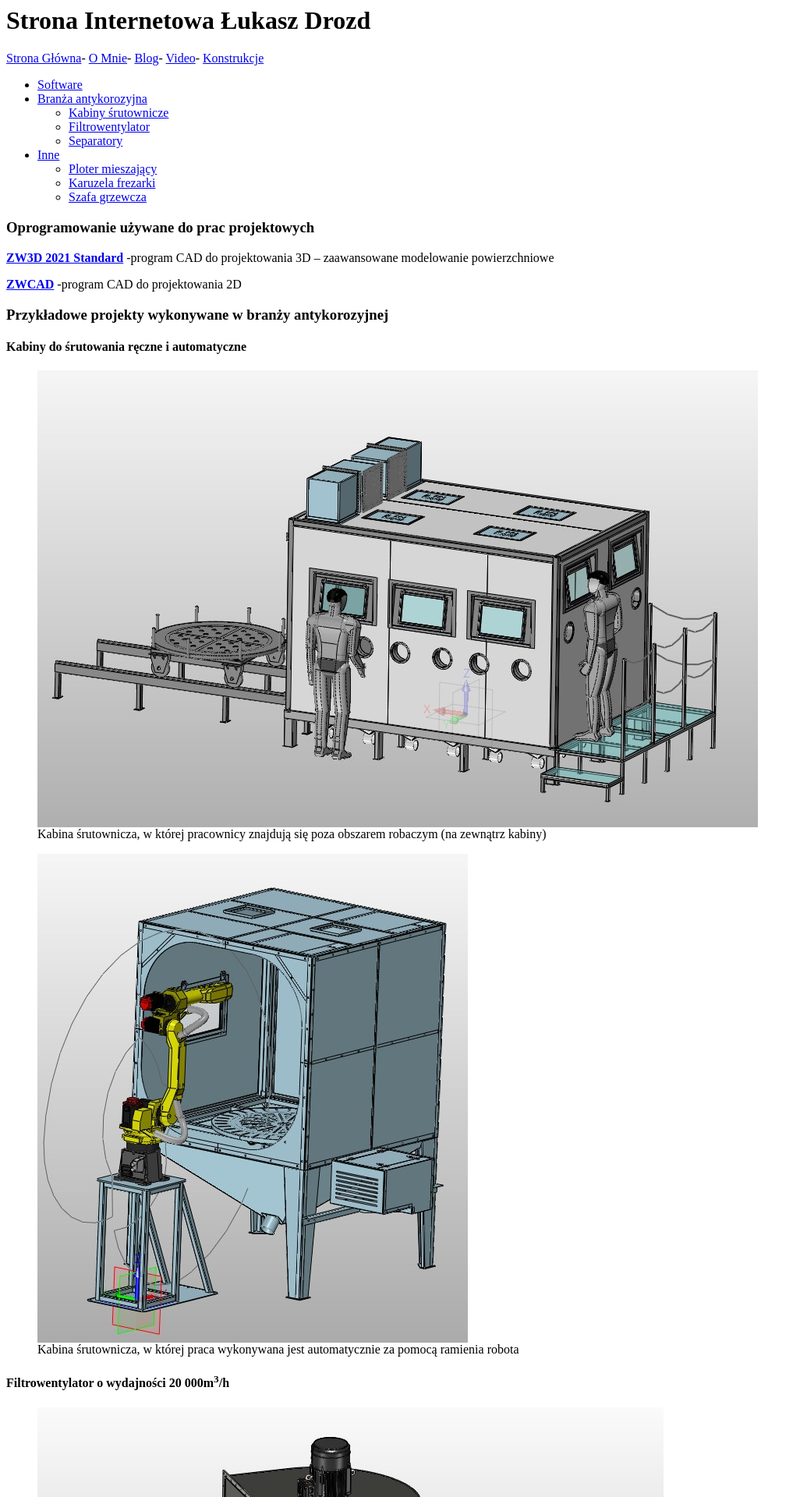
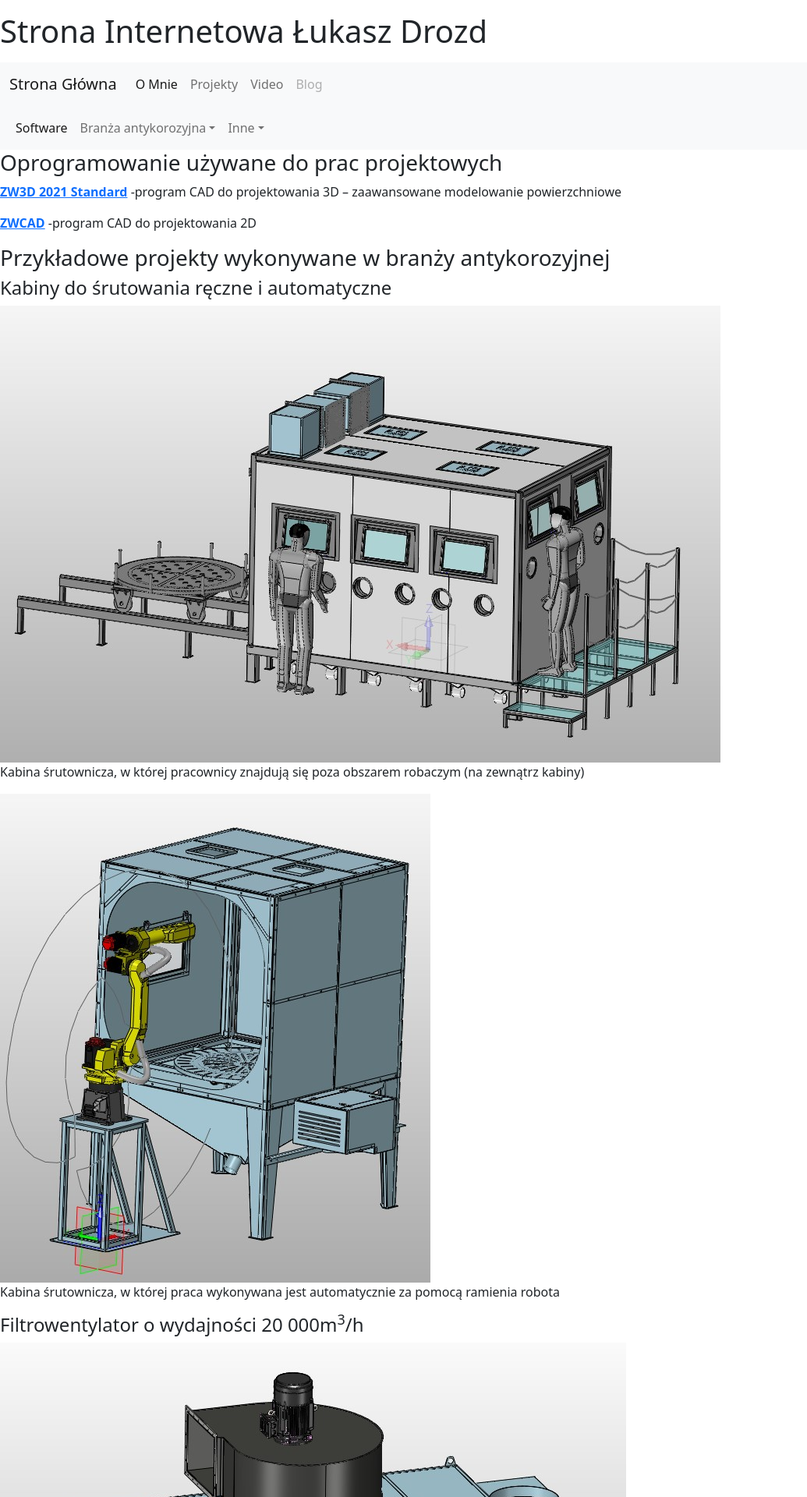
Before and after one commit to drozdzu88/Biuro, a Django app: page /projects/ in a window 1280 px wide. Shown: the top 1920 px of the page at 78% size, without its empty margins (0-1035 px from the left). Run offline with Django 3.2, Linux system fonts and the light colour scheme.

Commit message:
Added a little bootstrap 5 to html code

```diff
--- a/strona/templates/strona/base.html
+++ b/strona/templates/strona/base.html
@@ -1,12 +1,59 @@
 {% load static %}
-<p><h1>Strona Internetowa Łukasz Drozd</h1></p>
-<p>
-	<a href="{% url 'strona:home' %}">Strona Główna</a>-
-	<a href="{% url 'strona:about_me' %}">O Mnie</a>-
-	<a href="#">Blog</a>-
-	<a href="{% url 'strona:video' %}">Video</a>-
-	<a href="{% url 'strona:projects' %}">Konstrukcje</a>
-</p>
+
+<!doctype html>
+<html lang="en">
+  <head>
+    <!-- Required meta tags -->
+    <meta charset="utf-8">
+    <meta name="viewport" content="width=device-width, initial-scale=1">
+
+    <!-- Bootstrap CSS -->
+    <link href="https://cdn.jsdelivr.net/npm/bootstrap@5.0.0-beta2/dist/css/bootstrap.min.css" rel="stylesheet" integrity="sha384-BmbxuPwQa2lc/FVzBcNJ7UAyJxM6wuqIj61tLrc4wSX0szH/Ev+nYRRuWlolflfl" crossorigin="anonymous">
+
+    <title>Hello, world!</title>
+  </head>
+  <header>
+  	<p><h1>Strona Internetowa Łukasz Drozd</h1></p>
+  	<nav class="navbar navbar-expand-lg navbar-light bg-light ">
+  		<div class="container-fluid">
+    		<a class="navbar-brand" href="{% url 'strona:home' %}">Strona Główna</a>
+    	<button class="navbar-toggler" type="button" data-bs-toggle="collapse" data-bs-target="#navbarNav" aria-controls="navbarNav" aria-expanded="false" aria-label="Toggle navigation">
+      	<span class="navbar-toggler-icon"></span>
+    	</button>
+    	<div class="collapse navbar-collapse" id="navbarNav">
+      	<ul class="navbar-nav">
+        	<li class="nav-item">
+          	<a class="nav-link active" aria-current="page" href="{% url 'strona:about_me' %}">O Mnie</a>
+        	</li>
+	        <li class="nav-item">
+	          <a class="nav-link" href="{% url 'strona:projects' %}">Projekty</a>
+	        </li>
+	        <li class="nav-item">
+	          <a class="nav-link" href="{% url 'strona:video' %}">Video</a>
+	        </li>
+	        <li class="nav-item">
+	          <a class="nav-link disabled" href="#" tabindex="-1" aria-disabled="true">Blog</a>
+        </li>
+      </ul>
+    </div>
+  </div>
+</nav>
 
 
-{% block content %}{% endblock content %}
+
+  <body>
+
+
+  	{% block content %}
+
+  	{% endblock content %}
+
+
+
+
+    <!-- Option 1: Bootstrap Bundle with Popper -->
+    <script src="https://cdn.jsdelivr.net/npm/bootstrap@5.0.0-beta2/dist/js/bootstrap.bundle.min.js" integrity="sha384-b5kHyXgcpbZJO/tY9Ul7kGkf1S0CWuKcCD38l8YkeH8z8QjE0GmW1gYU5S9FOnJ0" crossorigin="anonymous"></script>
+
+
+  </body>
+</html>
--- a/strona/templates/strona/projects.html
+++ b/strona/templates/strona/projects.html
@@ -1,30 +1,38 @@
 {% extends "strona/base.html" %}
 {% load static %}
-<img src="{% static "strona/images/Kabina.jpg" %}"/>
+
 
 {% block content %}
-<nav class="menu">
-      <ul>
-        <li><a href="#software">Software</a></li>
+  <nav class="navbar navbar-expand-lg navbar-light bg-light">
+    <div class="container-fluid">
 
+      <div class="collapse navbar-collapse" id="navbarNavDropdown">
+        <ul class="navbar-nav">
+          <li class="nav-item">
+            <a class="nav-link active" aria-current="page" href="#software">Software</a>
+          </li>
 
-        <li><a href="#antykorozja">Branża antykorozyjna</a>
-          <ul>
-            <li><a href="#kabiny">Kabiny śrutownicze</a></li>
-            <li><a href="#filtrowentylator">Filtrowentylator</a></li>
-            <li><a href="#separatory">Separatory</a></li>
-          </ul>
-        </li>
-        <li><a href="#inne">Inne</a>
-         <ul>
-           <li><a href="#ploter">Ploter mieszający</a></li>
-            <li><a href="#karuzela">Karuzela frezarki</a></li>
-            <li><a href="#szafa">Szafa grzewcza</a></li>
-         </ul>
+          <li class="nav-item dropdown">
+            <a class="nav-link dropdown-toggle" href="#antykorozja" id="navbarDropdownMenuLink" role="button" data-bs-toggle="dropdown" aria-expanded="false">Branża antykorozyjna</a>
+            <ul class="dropdown-menu" aria-labelledby="navbarDropdownMenuLink">
+              <li><a class="dropdown-item" href="#kabiny">Kabiny śrutownicze</a></li>
+              <li><a class="dropdown-item" href="#filtrowentylator">Filtrowentylator</a></li>
+              <li><a class="dropdown-item" href="#separatory">Separatory</a></li>
+            </ul>
+          </li>
+          <li class="nav-item dropdown">
+            <a class="nav-link dropdown-toggle" href="#inne" id="navbarDropdownMenuLink" role="button" data-bs-toggle="dropdown" aria-expanded="false">Inne</a>
+            <ul class="dropdown-menu" aria-labelledby="navbarDropdownMenuLink">
+              <li><a class="dropdown-item" href="#ploter">Ploter mieszający</a></li>
+              <li><a class="dropdown-item" href="#karuzela">Karuzela frezarki</a></li>
+              <li><a class="dropdown-item" href="#szafa">Szafa grzewcza</a></li>
+            </ul>
+          </li>
+        </ul>
+      </div>
+    </div>
+  </nav>
 
-        </li>
-      </ul>
-    </nav>
     <body>
     <main>
      <div clas=content>
@@ -121,4 +129,5 @@
   </footer>
 
 
+
 {% endblock content %}
```
Also changed, not shown: strona/templates/strona/about_me.html (+21 -6 lines), strona/models.py (line endings or trailing spaces), strona/static/strona/images/zdjecie.jpg (added).
